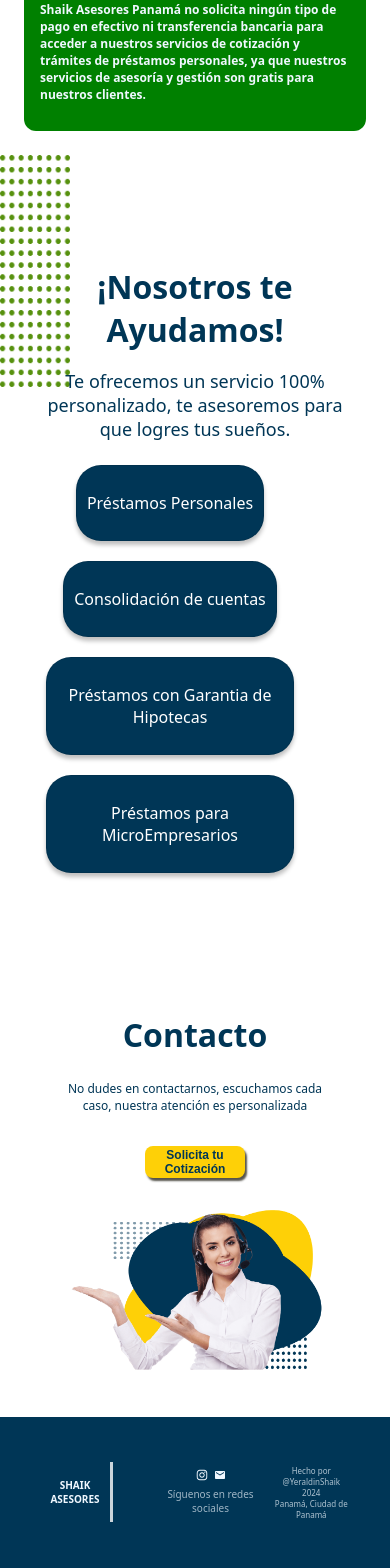
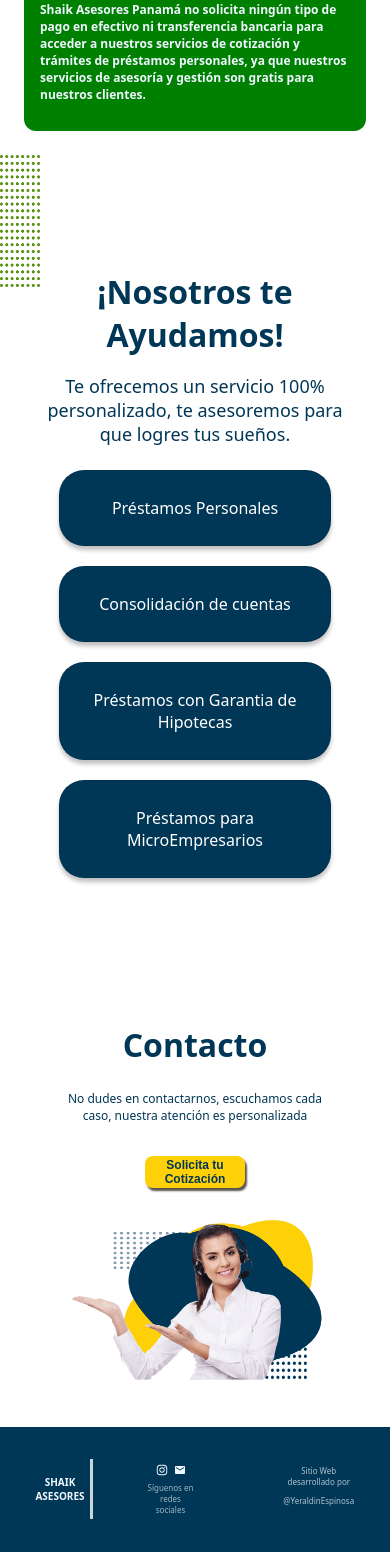
Before and after one commit to YeralTech/web-Shaik, a React (Vite) app: page / in a window 390 px wide. Shown: the part 1961-3529 px from the top of the page. Built offline with nearby package versions, Linux system fonts and the light colour scheme.

Commit message:
agregando intteraccion para sign de footer

```diff
--- a/src/components/Footer/index.jsx
+++ b/src/components/Footer/index.jsx
@@ -2,8 +2,10 @@
 import React from "react";
 import { FaInstagram } from "react-icons/fa";
 import { MdEmail } from "react-icons/md";
+
 import './style.css';
 import './mobile.css'
+
 /**
  * Componente que representa el pie de página de la aplicación.
  * Incluye enlaces a redes sociales y una atribución del creador.
@@ -20,6 +22,11 @@ const Footer = () => {
      window.open(mailUrl, '_blank')
       }
 
+      const contactDeveloper = () => {
+        const openContactFormUrl = 'https://forms.gle/GYDmvcvjNBn17rC69'
+
+        window.open(openContactFormUrl, '_blank')
+      }
 
   return (
 
@@ -37,7 +44,7 @@ const Footer = () => {
             <p className="socialMedia-Title">Síguenos en redes sociales</p>
           </div>
 
-          <p className="sign">Hecho por @YeraldinShaik 2024 <br></br> Panamá, Ciudad de Panamá </p>
+          <p  className="sign">Sitio Web desarrollado por <p onClick={contactDeveloper}>@YeraldinEspinosa</p>  </p>
       </footer>
 
 
--- a/src/components/Footer/mobile.css
+++ b/src/components/Footer/mobile.css
@@ -9,13 +9,13 @@
         grid-template-columns: 35% 40% 25%;
         text-align: center;
         align-items: center;
-        padding: 40px;
+        padding: 30px;
     }
 
     .title-Footer-container {
         color: aliceblue;
         border-right: solid #fcfcfcce;
-        width: 70px;
+        width: 60px;
         height: 60px;
         display: flex;
         text-align: center;
@@ -36,7 +36,7 @@
 }
 
 .socialMedia-Title {
-    font-size: 10px;
+    font-size: 8px;
     color: rgba(240, 248, 255, 0.664);
     margin: 0;
 }
@@ -46,6 +46,7 @@
     justify-content: center;
     align-items: center;
     text-align: center;
+    width: 50px;
 }
 .socialMedia-Icon {
     text-decoration: none;
@@ -71,7 +72,16 @@
     font-size: 8px;
     color: rgba(240, 248, 255, 0.726);
     font-family: system-ui, -apple-system, BlinkMacSystemFont, 'Segoe UI', Roboto, Oxygen, Ubuntu, Cantarell, 'Open Sans', 'Helvetica Neue', sans-serif;
-}
+    }
+
+    .sign p {
+        cursor: pointer;
+        font-size: 8px;
+
+    }
+    .sign p:hover {
+        color: yellow;
+    }
 }
 
 @media screen and (min-width: 768px) and (max-width: 991px) {
@@ -149,4 +159,13 @@ font-size: 8px;
 color: rgba(240, 248, 255, 0.726);
 font-family: system-ui, -apple-system, BlinkMacSystemFont, 'Segoe UI', Roboto, Oxygen, Ubuntu, Cantarell, 'Open Sans', 'Helvetica Neue', sans-serif;
 }
+
+.sign p {
+    cursor: pointer;
+    font-size: 8px;
+
 }
+.sign p:hover {
+    color: yellow;
+}
+}
--- a/src/components/Footer/style.css
+++ b/src/components/Footer/style.css
@@ -23,6 +23,7 @@
     align-items: center;
     justify-content: center;
     margin: 0;
+
 }
 
 .title-Footer-container h1 {
@@ -30,6 +31,7 @@
     color: rgb(240, 248, 255);
     margin: 0;
     width: 300px;
+    padding: 0;
 }
 
 .socialMedia-Title {
@@ -72,4 +74,12 @@
     color: rgba(240, 248, 255, 0.726);
     font-family: system-ui, -apple-system, BlinkMacSystemFont, 'Segoe UI', Roboto, Oxygen, Ubuntu, Cantarell, 'Open Sans', 'Helvetica Neue', sans-serif;
 }
+
+.sign p {
+    cursor: pointer;
+
 }
+.sign p:hover {
+    color: yellow;
+}
+}
--- a/src/components/Services/mobile.css
+++ b/src/components/Services/mobile.css
@@ -2,10 +2,10 @@
 /* Service Section */
 .service-Section{
     height: auto;
-    padding: 40px;
+    padding: 45px;
     background-image: url(../../asset/vector-verde.png);
     background-repeat: no-repeat;
-    background-size: 70px;
+    background-size: 40px;
 }
  .service-Section h1 {
     font-size: 32px;
@@ -15,7 +15,7 @@
 }
 
 .service-container {
-    width: 80%;
+    width:auto;
 
     padding: 6px;
     display: flex;
@@ -29,7 +29,7 @@
 .service,
 .service-green {
 
-    width: auto;
+    width: 250px;
     height: auto;
     padding: 10px;
     display: flex;
```
Also changed, not shown: 4 other files (tests, documents, lock files or other folders).
